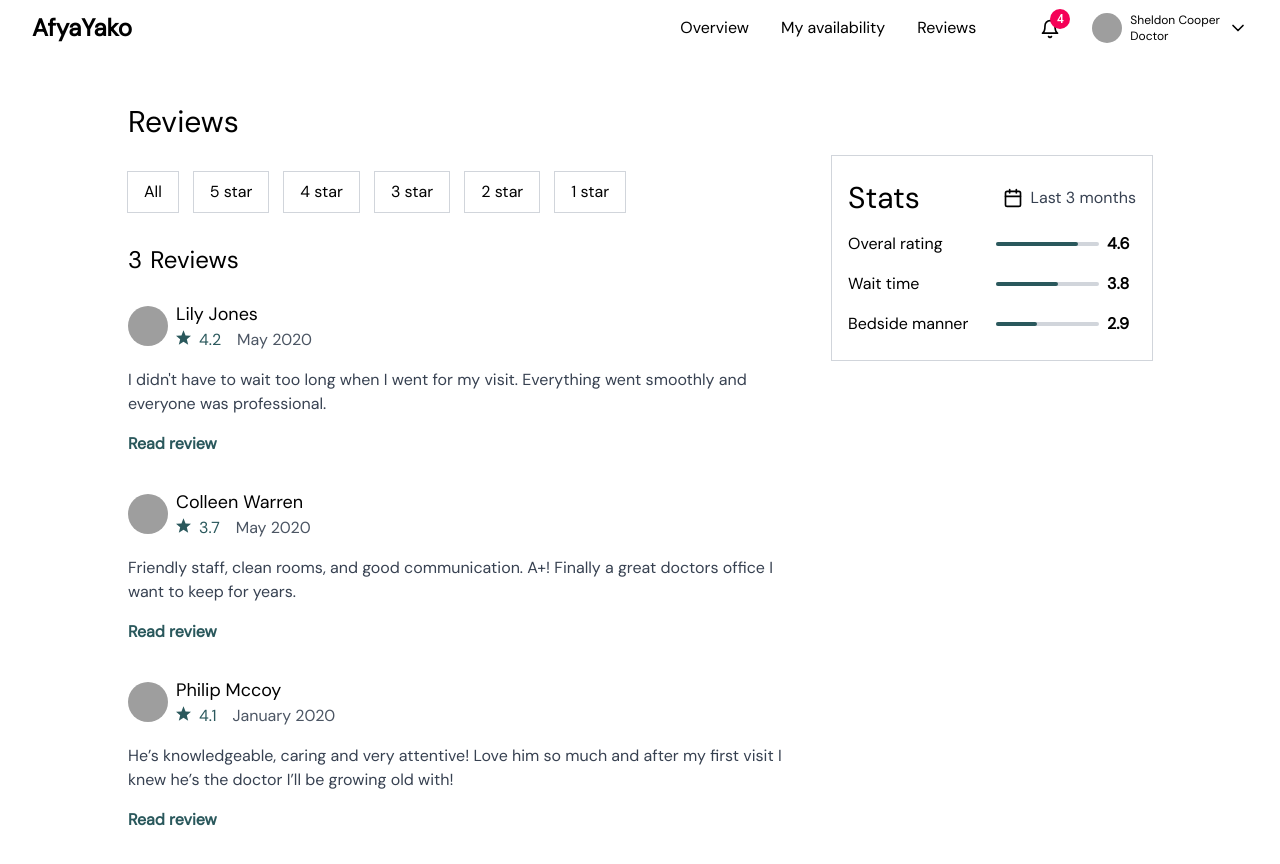
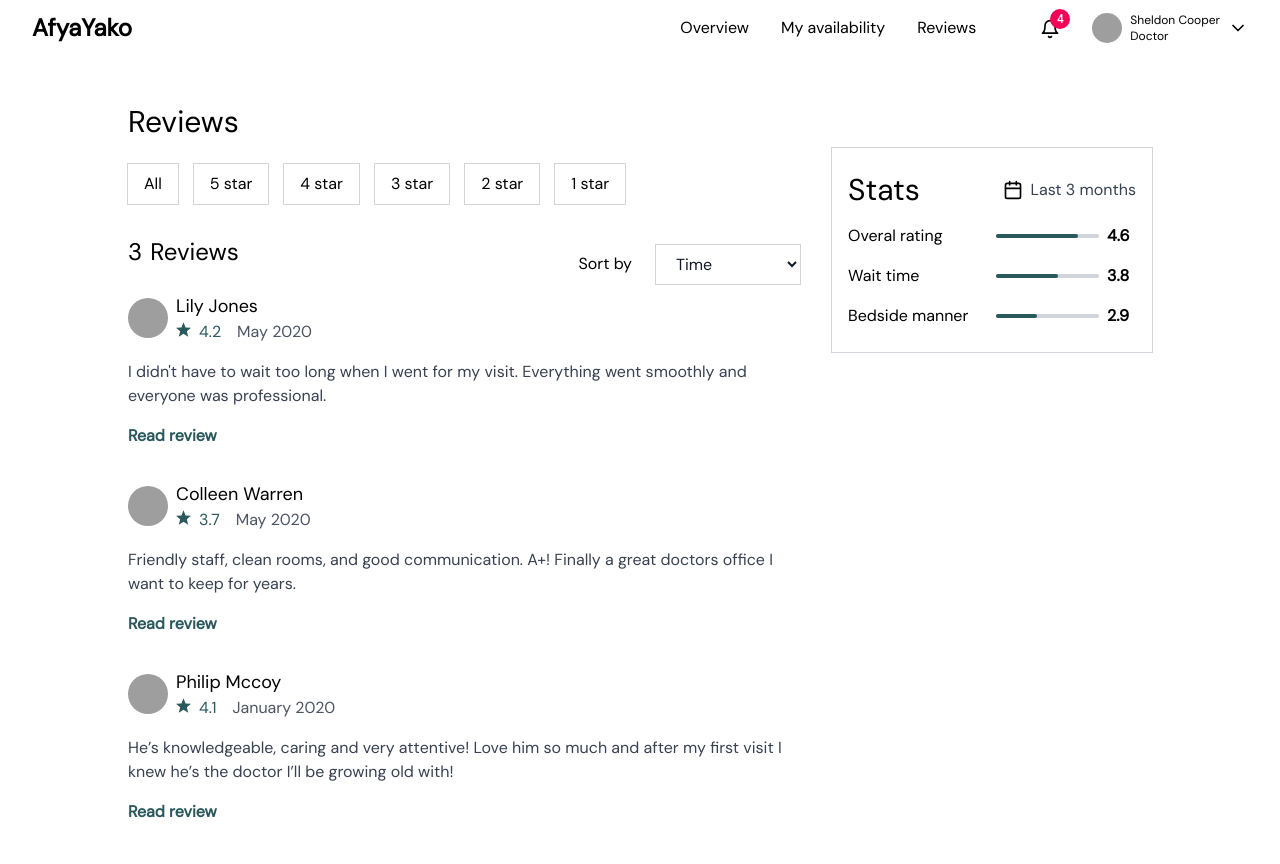
Before and after one commit to mecarito/test-project, a Next.js app: page / in a window 1280 px wide. Shown: the top 864 px of the page. Built offline with nearby package versions, Linux system fonts and the light colour scheme; grey boxes are pictures that could not be loaded.

Commit message:
added sorting

```diff
--- a/components/reviews/details.tsx
+++ b/components/reviews/details.tsx
@@ -13,9 +13,22 @@ export interface Reviews {
 export function ReviewsDetails(props: { details: Reviews[] }) {
   return (
     <div className="mt-8">
-      <div className="text-2xl mb-6 flex flex-row space-x-2">
-        <p> {props.details.length}</p>
-        <h1>Reviews</h1>
+      <div className="flex flex-row justify-between">
+        <div className="text-2xl mb-6 flex flex-row space-x-2">
+          <p> {props.details.length}</p>
+          <h1>Reviews</h1>
+        </div>
+        <div className="flex flex-row gap-x-6 items-center">
+          <p>Sort by</p>
+          <select
+            name="sort by"
+            className="py-2 px-4 w-36  bg-white ring-1 ring-gray-300
+            outline-none  text-gray-900 text-id"
+          >
+            <option value="time">Time</option>
+            <option value="rating">rating</option>
+          </select>
+        </div>
       </div>
 
       {props.details.map((data) => {
--- a/components/reviews/reviewpage.tsx
+++ b/components/reviews/reviewpage.tsx
@@ -8,7 +8,7 @@ export function ReviewsPage() {
   const reviews = data.reviews;
   return (
     <div className="mx-24 my-8">
-      <h1 className="text-3xl mb-4 mt-12">Reviews</h1>
+      <h1 className="text-3xl mb-2 mt-12">Reviews</h1>
       <div className="grid grid-cols-3 gap-8">
         <div className="col-span-2">
           <ReviewsRatings />
```
